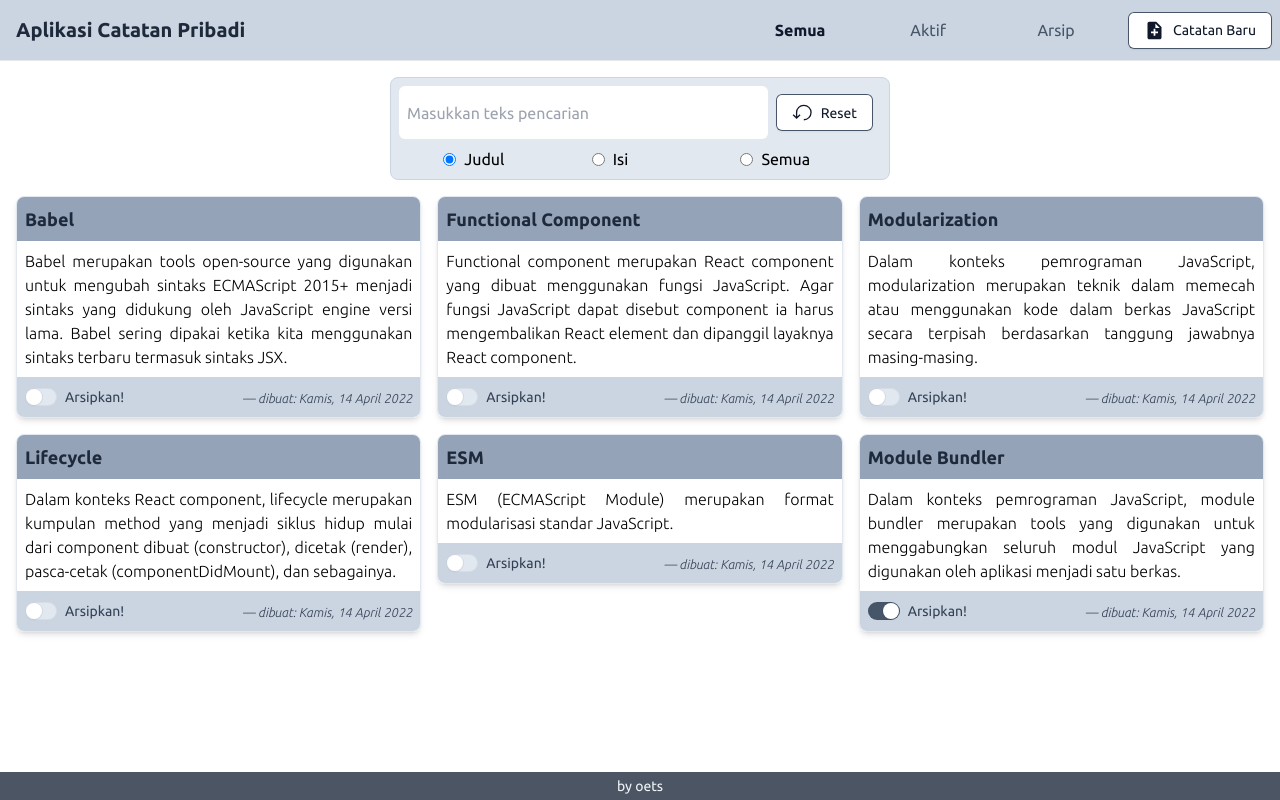
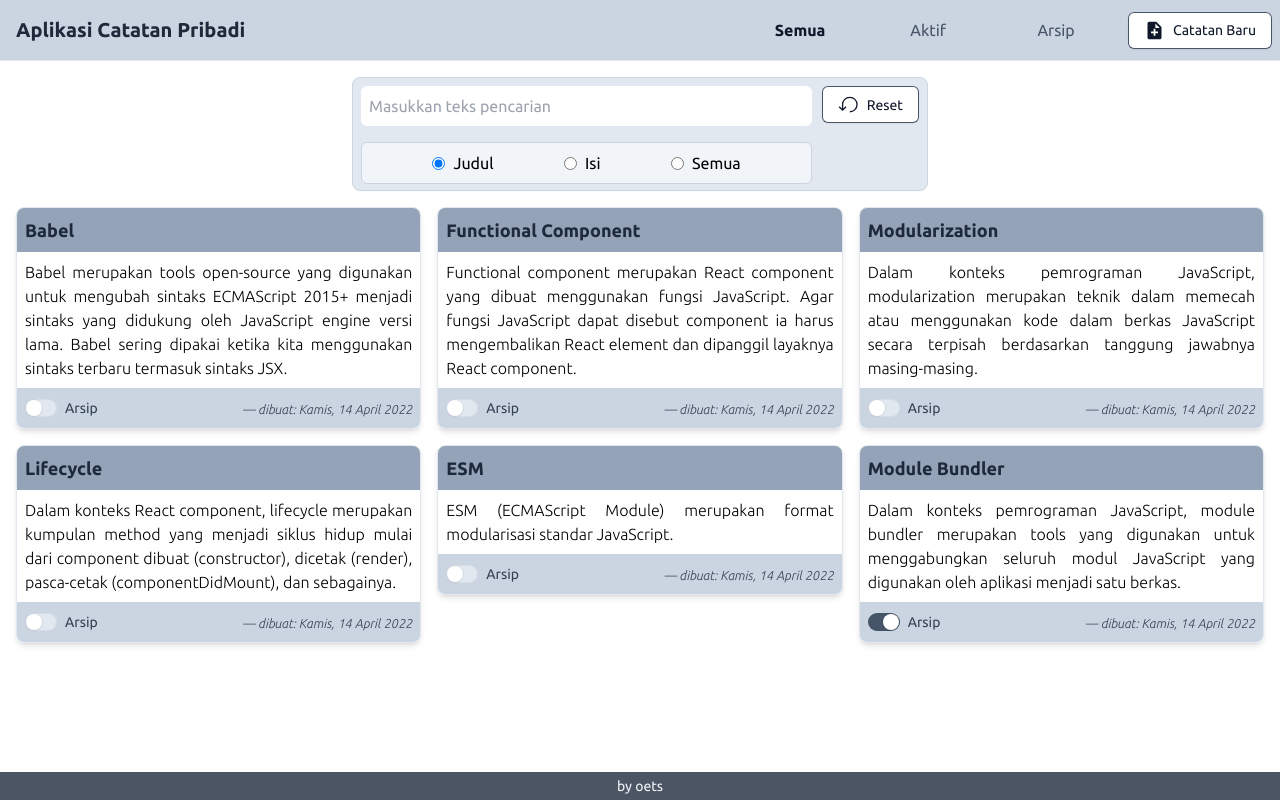
Before and after one commit to oets-man/dicoding-react-personal-notes-app, a React (Vite) app: page / in a window 1280 px wide. Built offline with nearby package versions, Linux system fonts and the light colour scheme.

Commit message:
styling + format prettier

```diff
--- a/src/components/InputField.jsx
+++ b/src/components/InputField.jsx
@@ -13,7 +13,7 @@ const InputField = ({
 	additionalProps = {},
 }) => {
 	const defaultClassName =
-		'block w-full rounded-md bg-white px-3 py-1.5 text-base text-gray-900 outline outline-1 -outline-offset-1 outline-gray-300 placeholder:text-gray-400 focus:outline focus:outline-2 focus:-outline-offset-2 focus:outline-indigo-600 sm:text-sm/6';
+		'block w-full rounded-md bg-white px-3 py-1.5 text-base text-gray-900 outline outline-1 -outline-offset-1 outline-gray-300 placeholder:text-gray-400 focus:outline focus:outline-2 focus:-outline-offset-2 focus:outline-slate-500 sm:text-sm/6';
 
 	return (
 		<div className='p-2'>
--- a/src/components/InputSearch.jsx
+++ b/src/components/InputSearch.jsx
@@ -10,21 +10,29 @@ function InputSearch({ search, onSearch, onReset, onChangeOption }) {
 	];
 
 	return (
-		<div className='p-2 mx-auto bg-slate-200 rounded-lg max-w-[500px] mb-4 border-slate-300 border'>
-			<div className='flex'>
+		<div className='grid grid-cols-5 grid-rows-2 bg-slate-200 rounded-lg max-w-xl mb-4 border-slate-300 border mx-auto'>
+			<div className='col-span-4 row-span-1 py-2 pl-2'>
 				<input
-					className='w-full p-2 rounded-md'
+					className='p-2 rounded-md w-full focus:ring-1 focus:ring-slate-500'
 					placeholder='Masukkan teks pencarian'
 					aria-label='Masukkan teks pencarian'
 					aria-describedby='pencarian'
 					value={search.text}
 					onChange={onSearch}
 				/>
-				<ButtonNormal onClick={onReset} iconName='carbon:reset'>
-					Reset
-				</ButtonNormal>
 			</div>
-			<OptionsCheck onChange={onChangeOption} options={options} />
+
+			<div className='col-span-1 row-span-1 relative'>
+				<div className='absolute right-0'>
+					<ButtonNormal onClick={onReset} iconName='carbon:reset'>
+						Reset
+					</ButtonNormal>
+				</div>
+			</div>
+
+			<div className='col-span-4 row-span-1 pl-2 mt-2'>
+				<OptionsCheck onChange={onChangeOption} options={options} />
+			</div>
 		</div>
 	);
 }
--- a/src/components/ListItems.jsx
+++ b/src/components/ListItems.jsx
@@ -37,14 +37,14 @@ function ListItems({ title, body, createdAt, archived, onUpdate, id, Component }
 							onChange={onChange}
 							className='group flex w-8 flex-none cursor-pointer rounded-full bg-slate-200 p-px ring-1 ring-inset ring-slate-900/5 transition-colors duration-200 ease-in-out focus-visible:outline focus-visible:outline-2 focus-visible:outline-offset-2 focus-visible:outline-slate-600 data-[checked]:bg-slate-600'
 						>
-							<span className='sr-only'>Arsipkan</span>
+							<span className='sr-only'>Arsip</span>
 							<span
 								aria-hidden='true'
 								className='size-4 transform rounded-full bg-white shadow-sm ring-1 ring-slate-900/5 transition duration-200 ease-in-out group-data-[checked]:translate-x-3.5'
 							/>
 						</Switch>
 					</div>
-					<Label className='text-slate-700 text-sm/6'>Arsipkan!</Label>
+					<Label className='text-slate-700 text-sm/6'>Arsip</Label>
 				</Field>
 				<div className='italic font-light text-slate-700'>
 					<small> &mdash; dibuat: {showFormattedDate(createdAt)}</small>
--- a/src/components/NotFound.jsx
+++ b/src/components/NotFound.jsx
@@ -1,7 +1,7 @@
 import PropTypes from 'prop-types';
 
 function NotFound({ children }) {
-	return <div className='p-4 text-center text-red-700 bg-red-100 rounded-md max-w-[500px] mx-auto'>{children}</div>;
+	return <div className='p-4 text-center text-red-700 bg-red-100 rounded-md max-w-xl mx-auto'>{children}</div>;
 }
 
 NotFound.propTypes = {
--- a/src/components/OptionsCheck.jsx
+++ b/src/components/OptionsCheck.jsx
@@ -3,9 +3,9 @@ import PropTypes from 'prop-types';
 function OptionsCheck({ onChange, options }) {
 	const name = 'opt-' + Math.random().toString(16).slice(2, 10);
 	return (
-		<div className='flex gap-2 mt-2 justify-evenly'>
+		<div className='flex gap-2 bg-slate-100 justify-evenly border border-slate-300 rounded-md p-2 focus-within:ring-1 focus-within:ring-slate-500'>
 			{options.map((option, index) => (
-				<div key={index} className='w-1/5'>
+				<div key={index} className=''>
 					<label className='flex items-center'>
 						<input
 							type='radio'
--- a/src/pages/EditPage.jsx
+++ b/src/pages/EditPage.jsx
@@ -30,9 +30,8 @@ function EditPage() {
 	return (
 		<div>
 			{note ? (
-				<div className='container mx-auto'>
+				<div className='max-w-4xl mx-auto'>
 					<div className='overflow-hidden border rounded-lg shadow-md border-slate-200'>
-						{/* card header */}
 						<div className='p-2 text-xl bg-slate-400 text-slate-800'>Edit Catatan</div>
 						<NoteForm note={note} setNote={setNote} handleSubmit={handleSubmit} handleReset={handleReset} />
 					</div>
```
